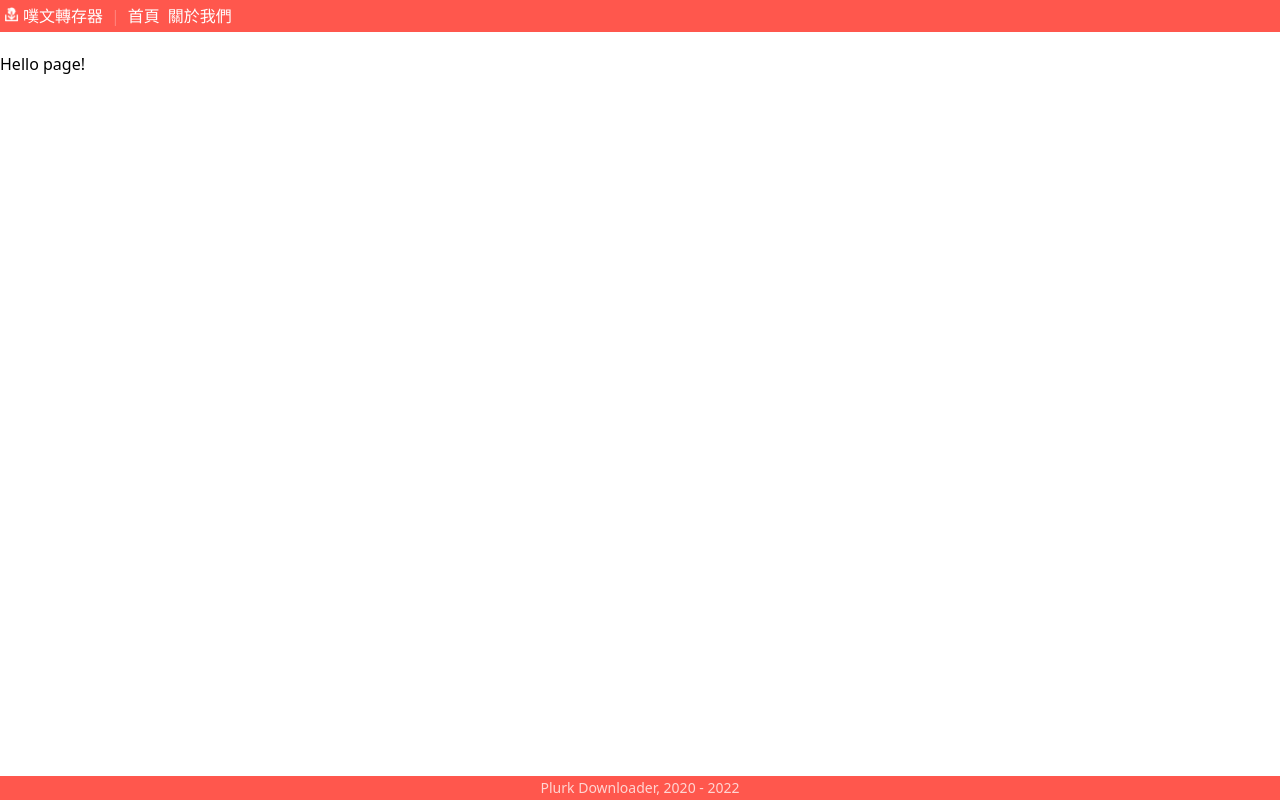
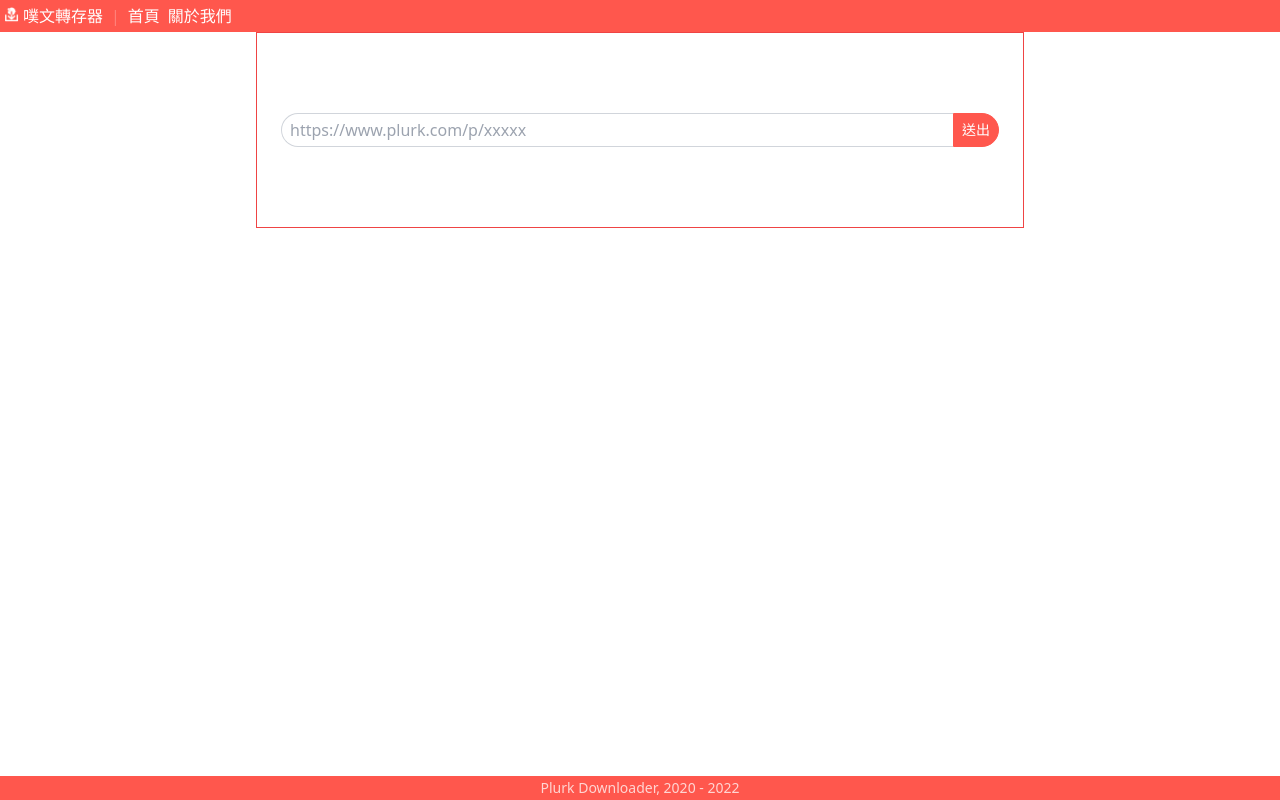
Before and after one commit to cloudewu/Plurk-Downloader, a Next.js app in the folder app/: page / in a window 1280 px wide. Built offline with nearby package versions, Linux system fonts and the light colour scheme.

Commit message:
feat: add input form

```diff
--- /dev/null
+++ b/app/src/components/home/InputForm.tsx
@@ -0,0 +1,41 @@
+import { FormEvent, useState } from 'react';
+
+import { callAPI } from '../../lib/api';
+
+function InputForm() {
+  const [inputPlurkInfo, setInputPlurkInfo] = useState('');
+
+  function onFormSubmit(e: FormEvent) {
+    e.preventDefault();
+    // TODO: add input validation
+    if (inputPlurkInfo) {
+      callAPI(inputPlurkInfo);
+    }
+  }
+
+  return (
+    <div>
+      <form action="/markdown" onSubmit={onFormSubmit}>
+        <div className="flex w-full">
+          <input
+            className={'flex-auto px-2 py-1 border border-gray-300 rounded-l-full border-r-0 '
+                       + 'bg-transparent outline-none focus:outline-none'}
+            type="text"
+            placeholder="https://www.plurk.com/p/xxxxx"
+            value={inputPlurkInfo}
+            onChange={(e) => setInputPlurkInfo(e.target.value)}
+          />
+          <button
+            className={'flex-initial px-2 border border-primary rounded-r-full '
+                       + 'bg-primary text-sm text-white'}
+            type="submit"
+          >
+            送出
+          </button>
+        </div>
+      </form>
+    </div>
+  );
+}
+
+export default InputForm;
--- a/app/src/pages/index.tsx
+++ b/app/src/pages/index.tsx
@@ -1,10 +1,19 @@
+import Head from 'next/head';
 import * as React from 'react';
+
+import InputForm from '../components/home/InputForm';
 
 function HomePage() {
   return (
-    <div className="text-red my-5">
-      <p>Hello page!</p>
-    </div>
+    <>
+      <Head>
+        <title>首頁 - 噗文轉存器</title>
+      </Head>
+
+      <div className="mx-auto max-w-screen-md border border-red-500 px-6 py-20">
+        <InputForm />
+      </div>
+    </>
   );
 }
 
```
